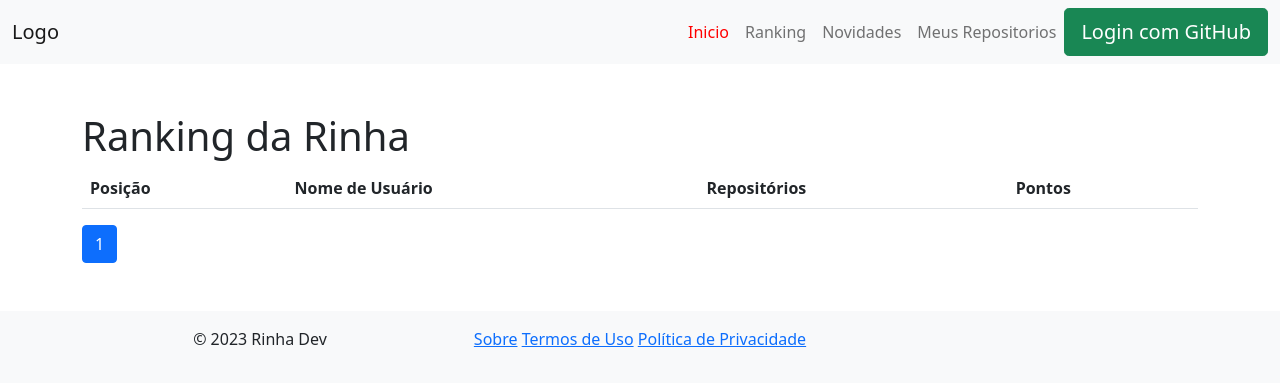
After one commit to mabeldev/Rinha-Dev, a Django app: page /ranking in a window 1280 px wide. The commit adds this page. Shown: the top 386 px of the page. Run offline with Django 5.2, Linux system fonts and the light colour scheme; lists and menus that the app fills with data are empty.

Commit message:
✨Finalizando tela de ranking e paginacao

```diff
--- a/apps/repositorios/models.py
+++ b/apps/repositorios/models.py
@@ -13,6 +13,7 @@ class Repositorio(models.Model):
     line_count = models.IntegerField()
     issues_count = models.IntegerField()
     pulls_count = models.IntegerField()
+    pontuacao = models.FloatField()
 
 
 class GitRepositorio:
--- a/apps/usuarios/urls.py
+++ b/apps/usuarios/urls.py
@@ -1,9 +1,10 @@
 from django.urls import path
 
-from apps.usuarios.views import callback_view, login, logout
+from apps.usuarios import views
 
 urlpatterns = [
-    path("login", login, name="login"),
-    path("logout", logout, name="logout"),
-    path("callback/", callback_view, name="github_callback"),
+    path("login", views.login, name="login"),
+    path("logout", views.logout, name="logout"),
+    path("callback/", views.callback_view, name="github_callback"),
+    path("ranking", views.get_users_ranking, name="ranking"),
 ]
--- a/apps/usuarios/views.py
+++ b/apps/usuarios/views.py
@@ -1,7 +1,7 @@
 import requests
 from django.contrib import auth, messages
-from django.db.models import Q
-from django.shortcuts import redirect
+from django.core.paginator import EmptyPage, InvalidPage, Paginator
+from django.shortcuts import redirect, render
 
 from apps.repositorios.models import Repositorio
 from apps.usuarios.models import CustomUser
@@ -104,15 +104,36 @@ def authorize_user(request, usuario):
         messages.error(request, "Erro ao tentar realizar login")
 
 
-# def get_users_ranking(request):
-#     users = CustomUser.objects.all()
-#     for user in users:
-#         repositorios = Repositorio.objects.filter(
-#             Q(owner=user.username) | Q(added_by=user.username)
-#         )
+def get_users_ranking(request):
+    users = CustomUser.objects.all()
+    pontuacoes_list = []
+    for user in users:
+        pontuacao = 0
+        repositorios = Repositorio.objects.filter(added_by=user.username)
 
-#         pontuacao = 0
-#         for repositorio in repositorios:
+        for repositorio in repositorios:
+            pontuacao += repositorio.pontuacao
 
+        pontuacoes_list.append(
+            {
+                "username": user.username,
+                "repo_count": repositorios.count,
+                "pontuacao": pontuacao,
+            }
+        )
+    pontuacoes_list = sorted(
+        pontuacoes_list, key=lambda x: x["pontuacao"], reverse=True
+    )
 
-#     return render(request, "usuarios/ranking.html", {"users": users})
+    paginator = Paginator(pontuacoes_list, 1)
+    try:
+        page = int(request.GET.get("page", "1"))
+    except ValueError:
+        page = 1
+
+    try:
+        pontuacoes = paginator.page(page)
+    except (EmptyPage, InvalidPage):
+        pontuacoes = paginator.page(paginator.num_pages)
+
+    return render(request, "ranking/ranking.html", {"pontuacoes": pontuacoes})
--- a/templates/partials/_menu.html
+++ b/templates/partials/_menu.html
@@ -12,7 +12,7 @@
                         <a class="nav-link" href="index.html">Inicio</a>
                     </li>
                     <li class="nav-item">
-                        <a class="nav-link" href="rank.html">Ranking</a>
+                        <a class="nav-link" href="{% url 'ranking' %}">Ranking</a>
                     </li>
                     <li class="nav-item">
                         <a class="nav-link" href="novidades.html">Novidades</a>
--- /dev/null
+++ b/templates/ranking/ranking.html
@@ -0,0 +1,54 @@
+{% extends 'shared/base.html' %}
+{% block content %}
+<main class="container mt-5">
+    <h1>Ranking da Rinha</h1>
+    <table class="table table-striped">
+        <thead>
+            <tr>
+                <th scope="col">Posição</th>
+                <th scope="col">Nome de Usuário</th>
+                <th scope="col">Repositórios</th>
+                <th scope="col">Pontos</th>
+            </tr>
+        </thead>
+        <tbody>
+            {% for rank in pontuacoes%}
+            <tr>
+                <td>{{ forloop.counter }}</td>
+                <td>{{rank.username}}</td>
+                <td>{{rank.repo_count}}</td>
+                <td>{{rank.pontuacao}}</td>
+            </tr>
+            {% endfor %}
+        </tbody>
+    </table>
+    <nav aria-label="Page navigation">
+        <ul class="pagination justify-content-left">
+            {% if pontuacoes.has_previous %}
+                <li class="page-item">
+                    <a class="page-link" href="?page={{ pontuacoes.previous_page_number }}" aria-label="Previous">
+                        <span aria-hidden="true">&laquo;</span>
+                    </a>
+                </li>
+            {% endif %}
+
+            {% for num in pontuacoes.paginator.page_range %}
+                <li class="page-item {% if num == pontuacoes.number %}active{% endif %}">
+                    <a class="page-link" href="?page={{ num }}">{{ num }}</a>
+                </li>
+            {% endfor %}
+
+            {% if pontuacoes.has_next %}
+                <li class="page-item">
+                    <a class="page-link" href="?page={{ pontuacoes.next_page_number }}" aria-label="Next">
+                        <span aria-hidden="true">&raquo;</span>
+                    </a>
+                </li>
+            {% endif %}
+        </ul>
+    </nav>
+</main>
+</body>
+
+</html>
+{% endblock %}
--- a/templates/repositorios/repositorios.html
+++ b/templates/repositorios/repositorios.html
@@ -71,6 +71,10 @@
                                 <th scope="row">Número de estrelas</th>
                                 <td>{{ repositorio.stars }}</td>
                             </tr>
+                            <tr class="table-warning">
+                                <th scope="row">Pontuação</th>
+                                <td>{{ repositorio.pontuacao }}</td>
+                            </tr>
                         </tbody>
                     </table>
                     <div class="buttons">
```
Also changed, not shown: apps/repositorios/views.py (+22 -4 lines), setup/settings.py (+10 -1 lines), apps/repositorios/migrations/0006_repositorio_pontuacao.py (added), apps/repositorios/migrations/0007_alter_repositorio_pontuacao.py (added).
